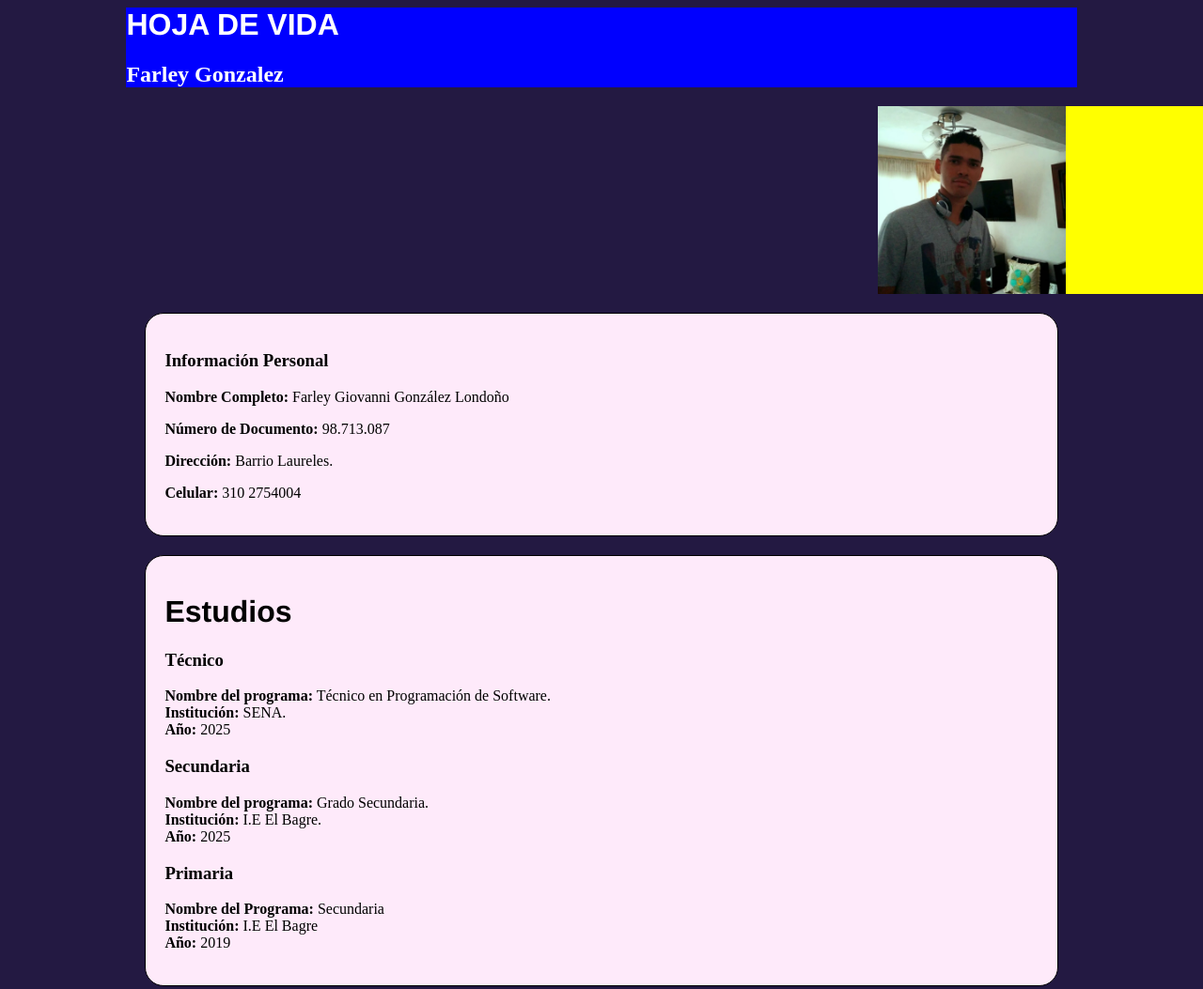
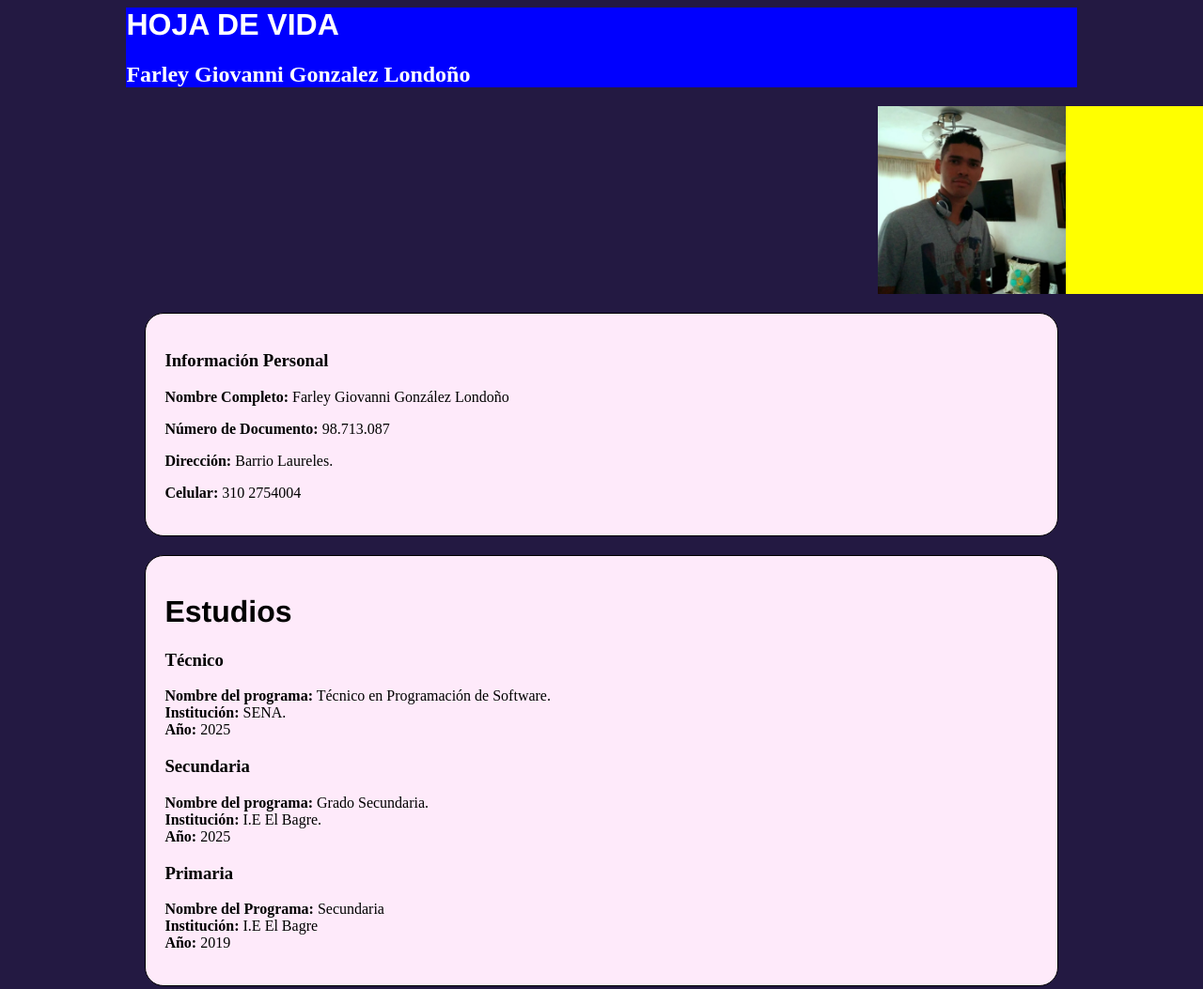
Before and after one commit to ASEM-TICS/Evidencia1-Hoja-de-Vida, a plain HTML site: page index.html in a window 1280 px wide. Shown: the top 1053 px of the page at 94% size. Drawn offline with Linux system fonts and the light colour scheme.

Commit message:
Update index.html
Actualice mi nombre

```diff
--- a/index.html
+++ b/index.html
@@ -8,7 +8,7 @@
         <div class="contenedor">
             <div class="titulo">
                 <h1>HOJA DE VIDA</h1>
-                <h2>Farley Gonzalez</h2>
+                <h2>Farley Giovanni Gonzalez Londoño</h2>
             </div>
             <div class="foto">
                 <img src="imagenes/foto.jpg" height="200px" alt="">
```
